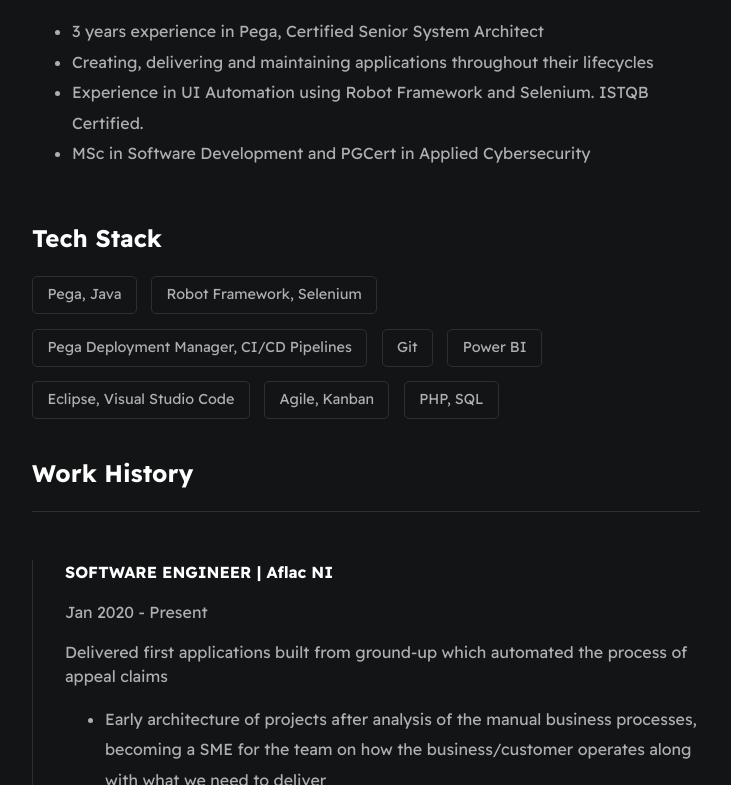
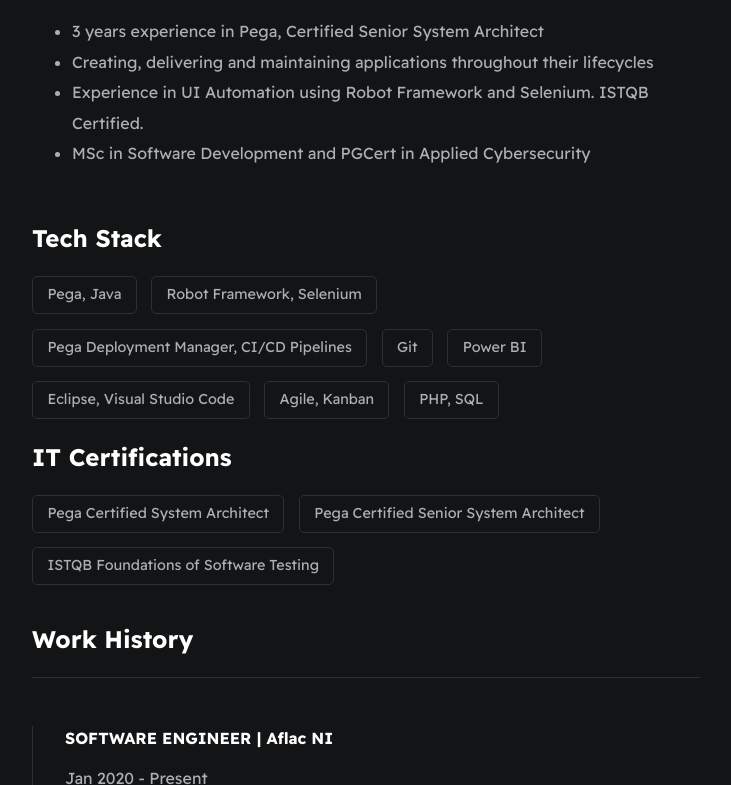
Before and after one commit to wwhyte01/digital-cv, a plain HTML site: page index.html in a window 1280 px wide. Shown: the part 419-1204 px from the top of the page, without its empty margins (274-1005 px from the left). Drawn offline with Linux system fonts and the light colour scheme; a script that the page names is missing.

Commit message:
certifications

```diff
--- a/index.html
+++ b/index.html
@@ -80,6 +80,26 @@
                 </div>
         </section>
 
+        <section>
+            <h2>IT Certifications</h2>
+                <div id="wrapper--techstack__items">
+
+                    <div class="card--techstack">
+                        <span> Pega Certified System Architect</span>
+                    </div>
+
+                    <div class="card--techstack">
+                        <span> Pega Certified Senior System Architect</span>
+                    </div>
+
+                    <div class="card--techstack">
+                        <span>ISTQB Foundations of Software Testing</span>
+                    </div>
+
+                </div>
+        </section>
+
+
         <section id="work-history-wrapper" class="section--page">
             <h2>Work History</h2>
             <div class="line-break"></div>
```
